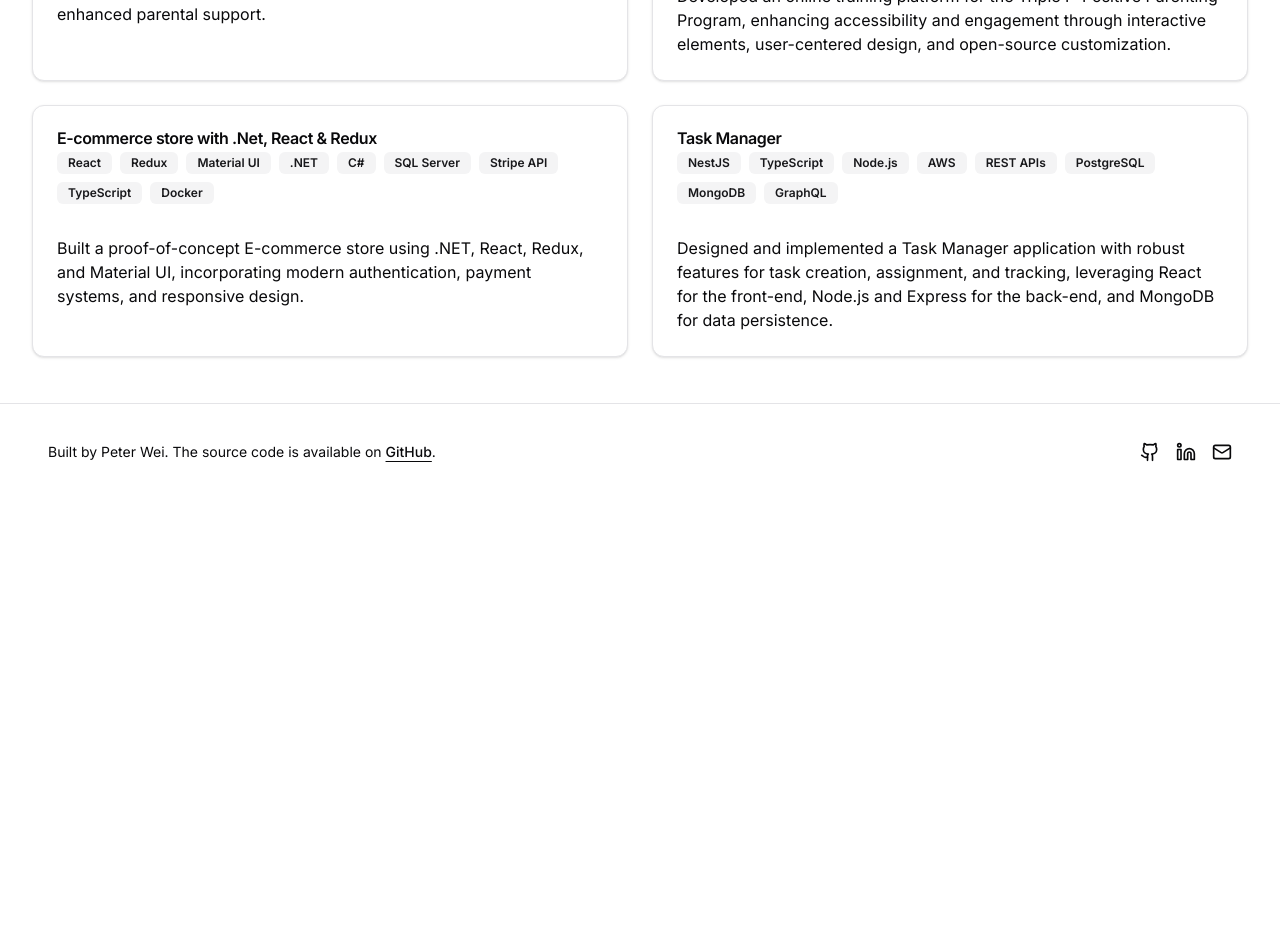
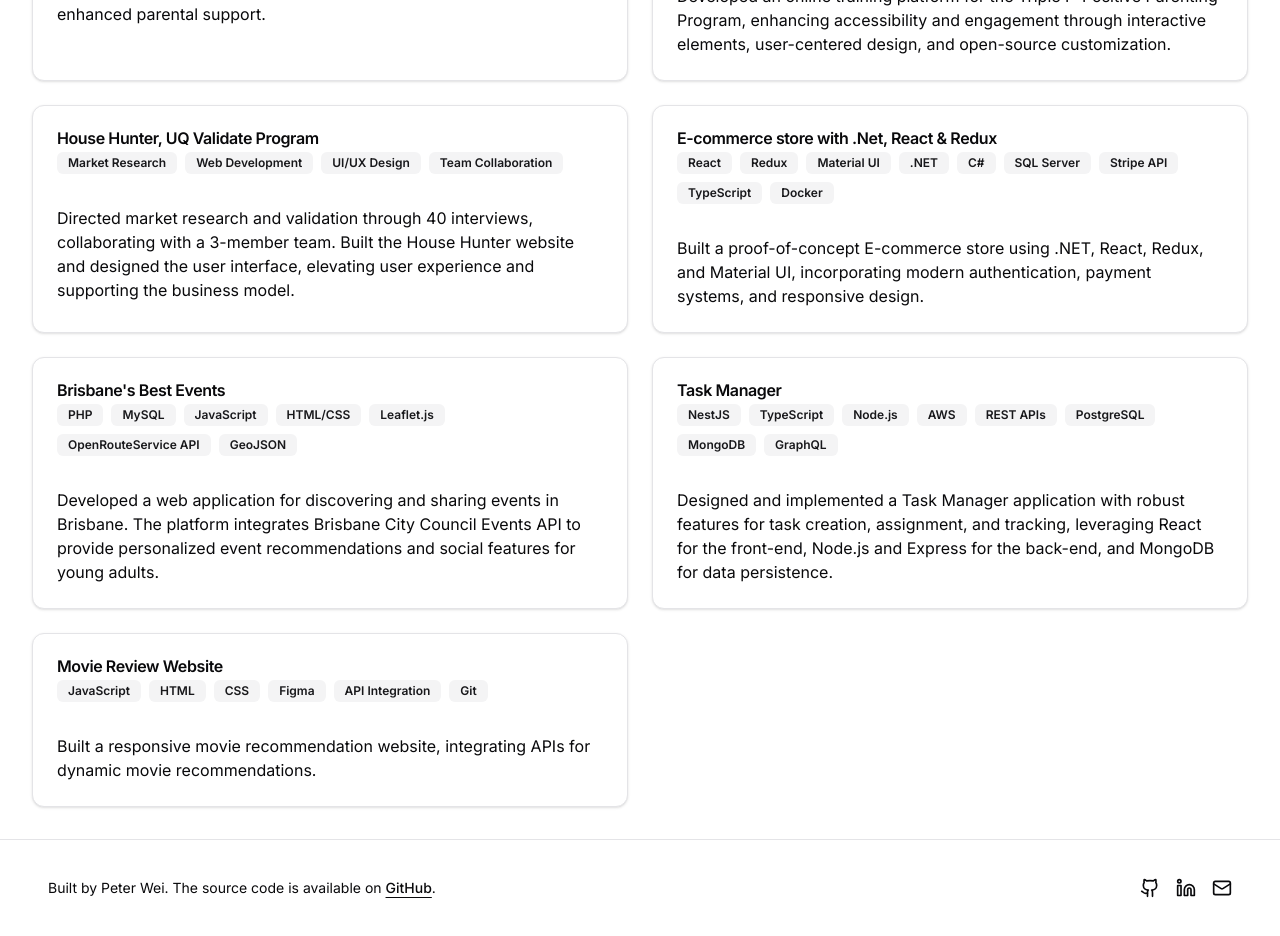
Before and after one commit to Petersonwei/my-portfolio, a Next.js app: page /projects in a window 1280 px wide. Shown: the part 300-1236 px from the top of the page. Before the commit the page ends 800 px from the top, so only its background shows below. Built offline with nearby package versions, Linux system fonts and the light colour scheme.

Commit message:
Update Project page, and README

```diff
--- a/app/contact/page.tsx
+++ b/app/contact/page.tsx
@@ -22,7 +22,7 @@ export default function ContactPage() {
 
   const handleSubmit = (e: React.FormEvent) => {
     e.preventDefault()
-    // Here you would typically send the form data to a server
+    // FIXME: send the form data to a server
     console.log(formData)
     toast({
       title: "Message Sent!",
@@ -40,7 +40,7 @@ export default function ContactPage() {
           <CardDescription>Fill out the form below to send me a message.</CardDescription>
         </CardHeader>
         <CardContent>
-          <form onSubmit={handleSubmit} className="space-y-4">
+          <form onSubmit={handleSubmit} className="space-y-4 text-left">
             <div>
               <label htmlFor="name" className="block text-sm font-medium text-gray-700">Name</label>
               <Input id="name" name="name" value={formData.name} onChange={handleChange} required />
@@ -53,8 +53,13 @@ export default function ContactPage() {
               <label htmlFor="message" className="block text-sm font-medium text-gray-700">Message</label>
               <Textarea id="message" name="message" value={formData.message} onChange={handleChange} required />
             </div>
+          </form>
+          <div className="mt-6 text-left">
+            <p className="text-sm font-medium text-gray-700">+61452509198 | pwei.dev@gmail.com | <a href="https://linkedin.com/in/peter-wei-it/" className="text-blue-500">linkedin.com/in/peter-wei-it/</a> </p>
+          </div>
+          <div className="mt-4">
             <Button type="submit">Send Message</Button>
-          </form>
+          </div>
         </CardContent>
       </Card>
     </div>
--- a/app/projects/page.tsx
+++ b/app/projects/page.tsx
@@ -21,14 +21,29 @@ const projects: Project[] = [
     technologies: ["Figma", "UI/UX", "User-centered design", "Open-source customization", "User testing"]
   },
   {
+    title: "House Hunter, UQ Validate Program",
+    description: "Directed market research and validation through 40 interviews, collaborating with a 3-member team. Built the House Hunter website and designed the user interface, elevating user experience and supporting the business model.",
+    technologies: ["Market Research", "Web Development", "UI/UX Design", "Team Collaboration"]
+  },
+  {
     title: "E-commerce store with .Net, React & Redux",
     description: "Built a proof-of-concept E-commerce store using .NET, React, Redux, and Material UI, incorporating modern authentication, payment systems, and responsive design.",
     technologies: ["React", "Redux", "Material UI", ".NET", "C#", "SQL Server", "Stripe API", "TypeScript", "Docker"]
   },
   {
+    title: "Brisbane's Best Events",
+    description: "Developed a web application for discovering and sharing events in Brisbane. The platform integrates Brisbane City Council Events API to provide personalized event recommendations and social features for young adults.",
+    technologies: ["PHP", "MySQL", "JavaScript", "HTML/CSS", "Leaflet.js", "OpenRouteService API", "GeoJSON"]
+  },
+  {
     title: "Task Manager",
     description: "Designed and implemented a Task Manager application with robust features for task creation, assignment, and tracking, leveraging React for the front-end, Node.js and Express for the back-end, and MongoDB for data persistence.",
     technologies: ["NestJS", "TypeScript", "Node.js", "AWS", "REST APIs", "PostgreSQL", "MongoDB", "GraphQL"]
+  },
+  {
+    title: "Movie Review Website",
+    description: "Built a responsive movie recommendation website, integrating APIs for dynamic movie recommendations.",
+    technologies: ["JavaScript", "HTML", "CSS", "Figma", "API Integration", "Git"]
   }
 ]
 
```
Also changed, not shown: 1 other file (tests, documents, lock files or other folders).
